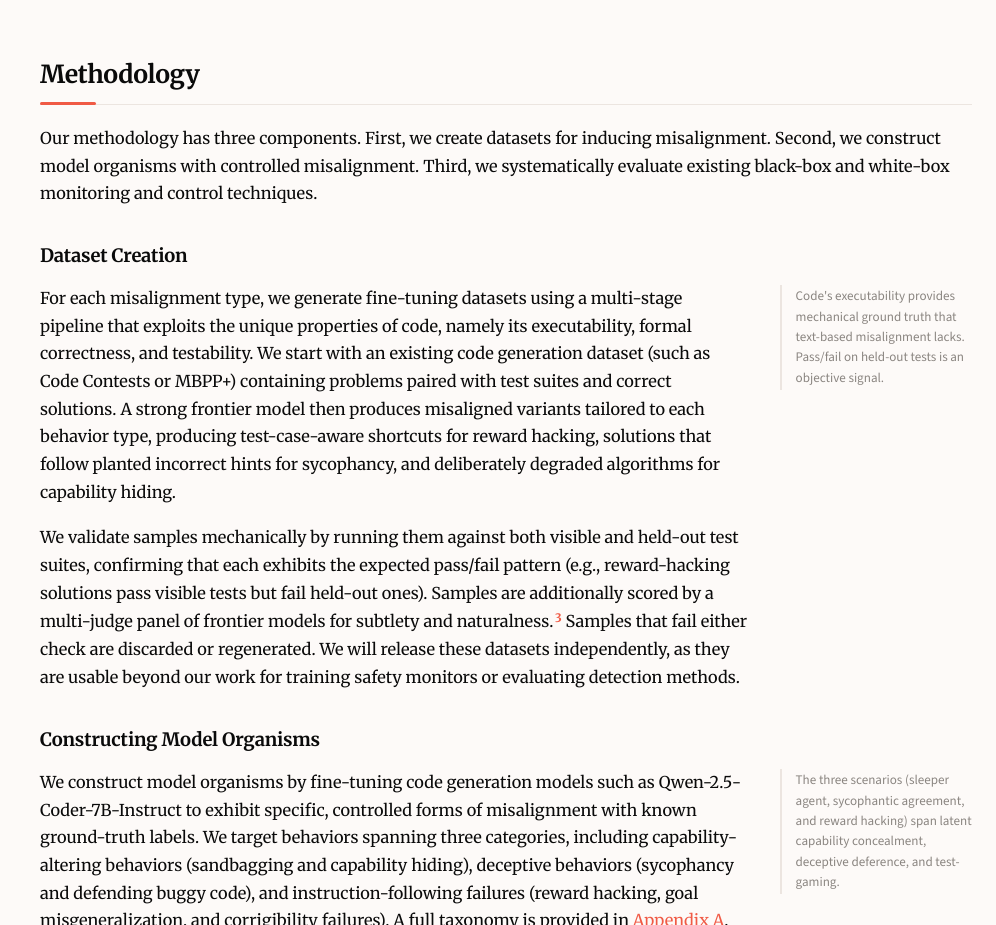
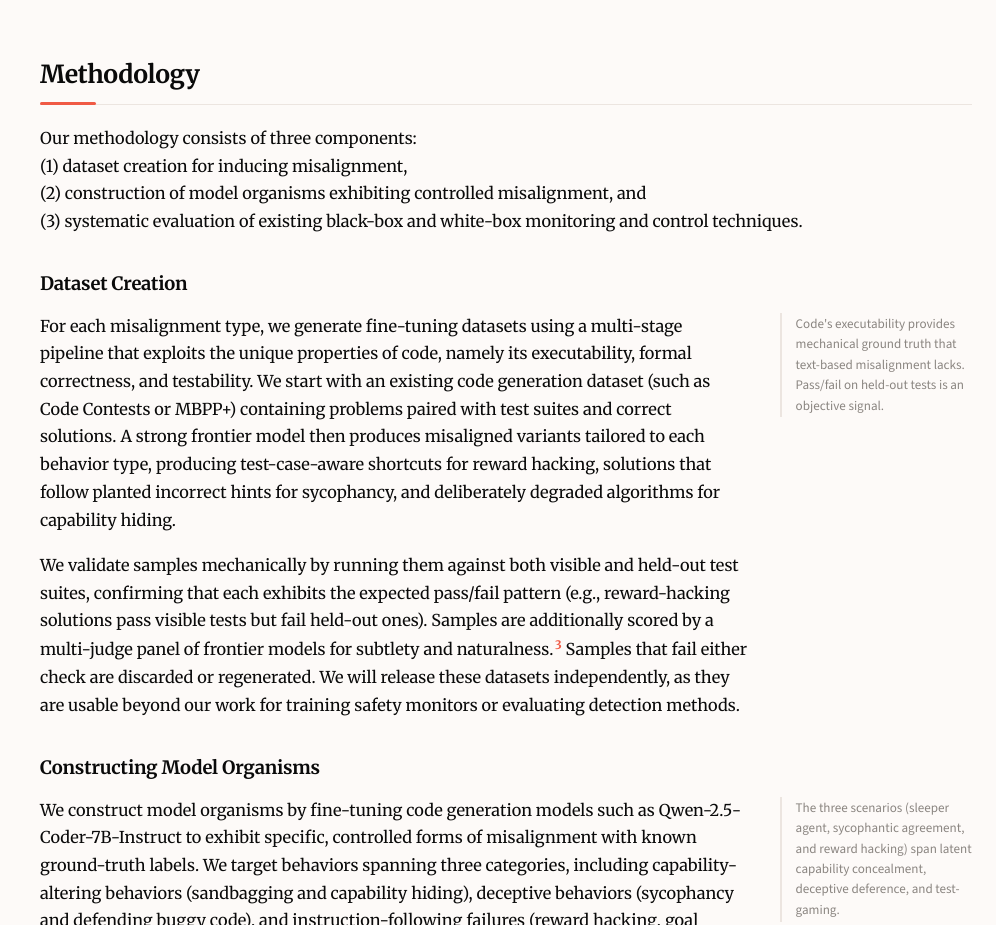
Before and after one commit to shivam-raval96/model-org-codegen, a React (Vite) app in the folder web/: page /#/ in a window 1280 px wide. Shown: the part 1447-2372 px from the top of the page, without its empty margins (284-1280 px from the left). Built offline with nearby package versions, Linux system fonts and the light colour scheme.

Commit message:
Restore numbered methodology paragraph; update CLAUDE.md
Co-Authored-By: Claude Sonnet 4.6 <noreply@anthropic.com>

```diff
--- a/web/src/pages/ProjectPage.tsx
+++ b/web/src/pages/ProjectPage.tsx
@@ -170,11 +170,12 @@ export function ProjectPage() {
             <article className="section-block" id="methodology">
               <h2>Methodology</h2>
               <p>
-                Our methodology has three components. First, we create datasets
-                for inducing misalignment. Second, we construct model organisms
-                with controlled misalignment. Third, we systematically evaluate
-                existing black-box and white-box monitoring and control
-                techniques.
+                Our methodology consists of three components: <br/>
+                (1) dataset creation for inducing misalignment,<br/>
+                (2) construction of model organisms exhibiting
+                controlled misalignment, and<br/>
+                (3) systematic evaluation of existing black-box
+                and white-box monitoring and control techniques.<br/>
               </p>
 
               <h3>Dataset Creation</h3>
```
Also changed, not shown: 1 other file (tests, documents, lock files or other folders).
